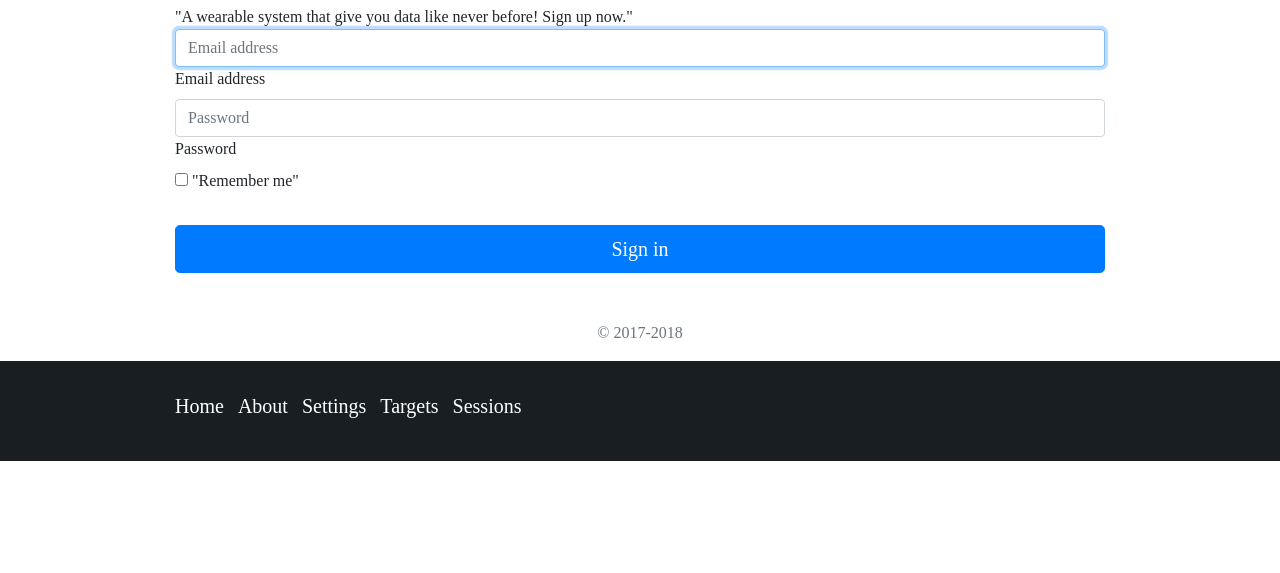
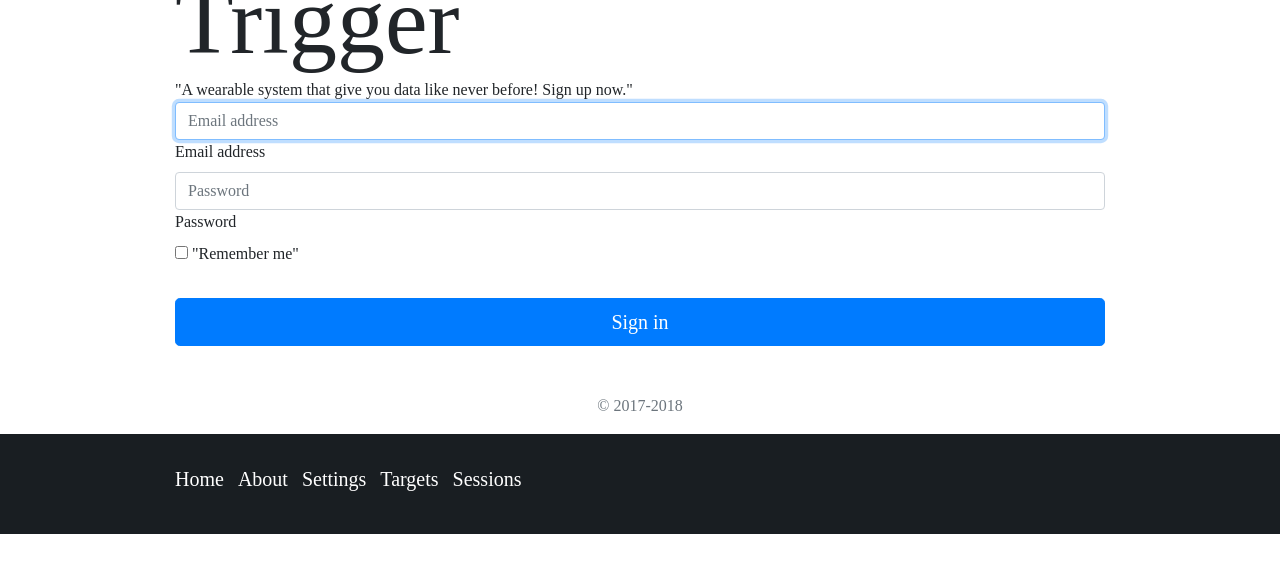
Before and after one commit to Bensangwa/js-rocket, a website: page login.html in a window 1280 px wide. Shown: the part 137-710 px from the top of the page. Drawn offline with nearby package versions, Linux system fonts and the light colour scheme.

Commit message:
trigger login class change

```diff
--- a/login.html
+++ b/login.html
@@ -54,7 +54,7 @@
             <div class="container">
                 <form class="form-signin">
                     <div class="mb-4" src="logo.png" alt width="72" height="72">
-                        <h1 class="h3 font-weight-normal">Trigger</h1>
+                        <h1 class="display-1">Trigger</h1>
                         <p>
                             "A wearable system that give you data like never before!
                             Sign up now."
```
